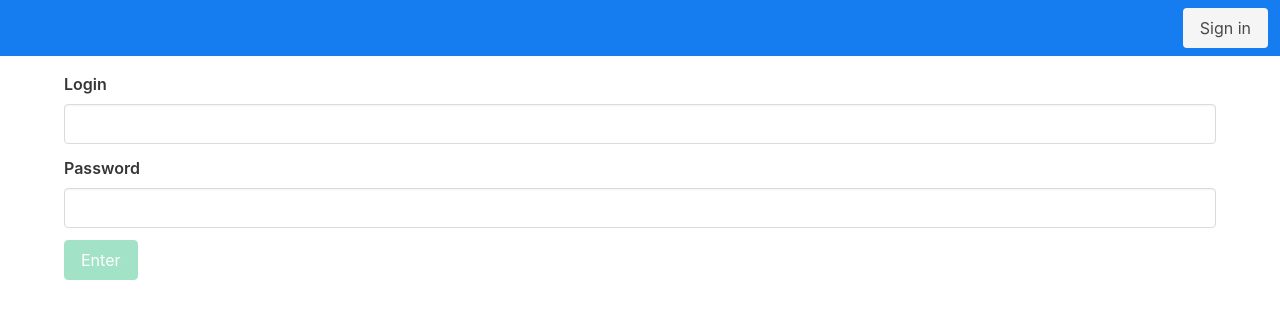
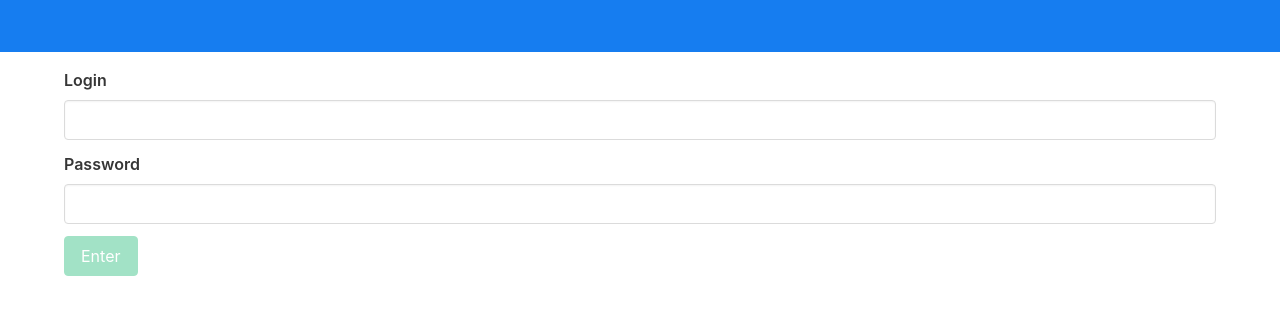
Before and after one commit to legusha/Blog, a Vue app: page /auth in a window 1280 px wide. Shown: the top 318 px of the page. Built offline with nearby package versions, Linux system fonts and the light colour scheme.

Commit message:
fix error in Header.vue

```diff
--- a/src/components/layout/Header.vue
+++ b/src/components/layout/Header.vue
@@ -18,7 +18,7 @@
             {{authAction.signOut.text}}
           </button>
           <button
-            v-else
+            v-if="!auth && $route.name !== 'Auth'"
             @click="authAction.signIn.handler"
             class="button is-light"
           >
@@ -57,6 +57,7 @@ export default {
   methods: {
     ...mapMutations(['logout']),
     goToAuthPage () {
+      if (this.$route.name === 'Auth') return
       this.$router.push({ name: 'Auth' })
     }
   }
```
